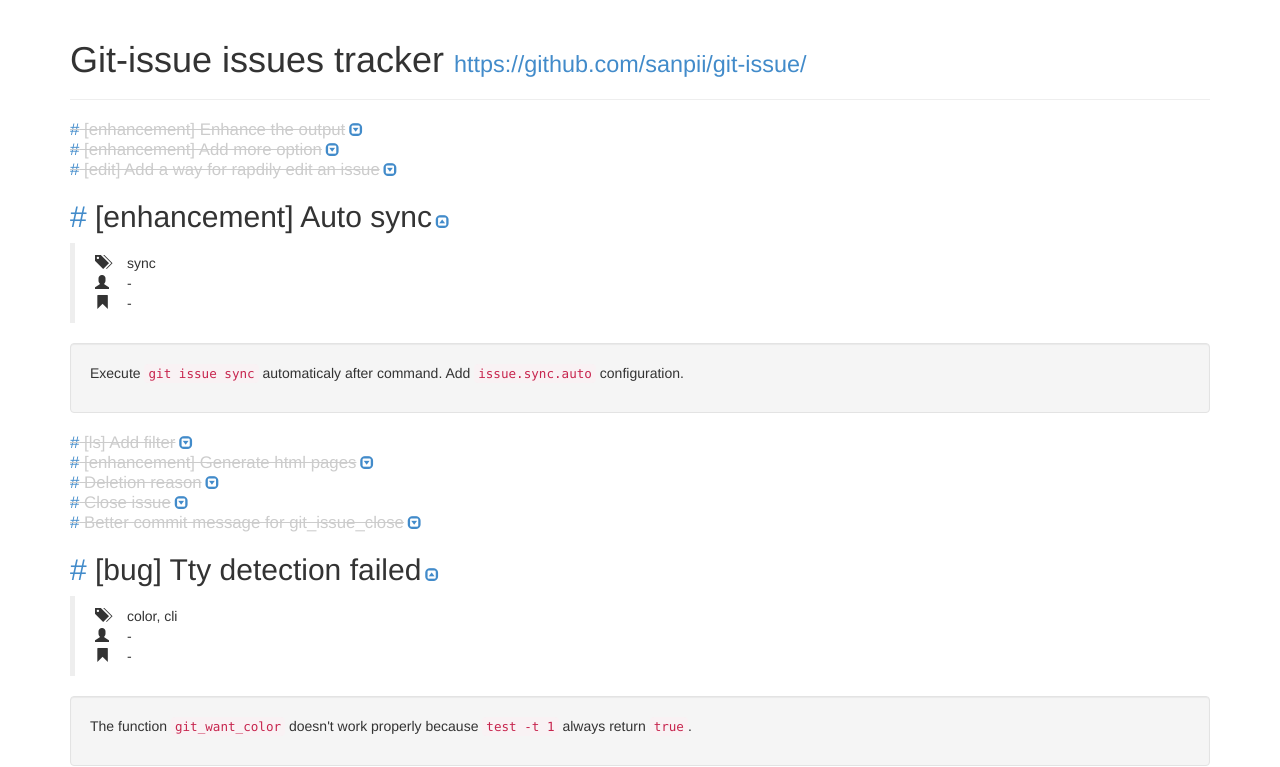
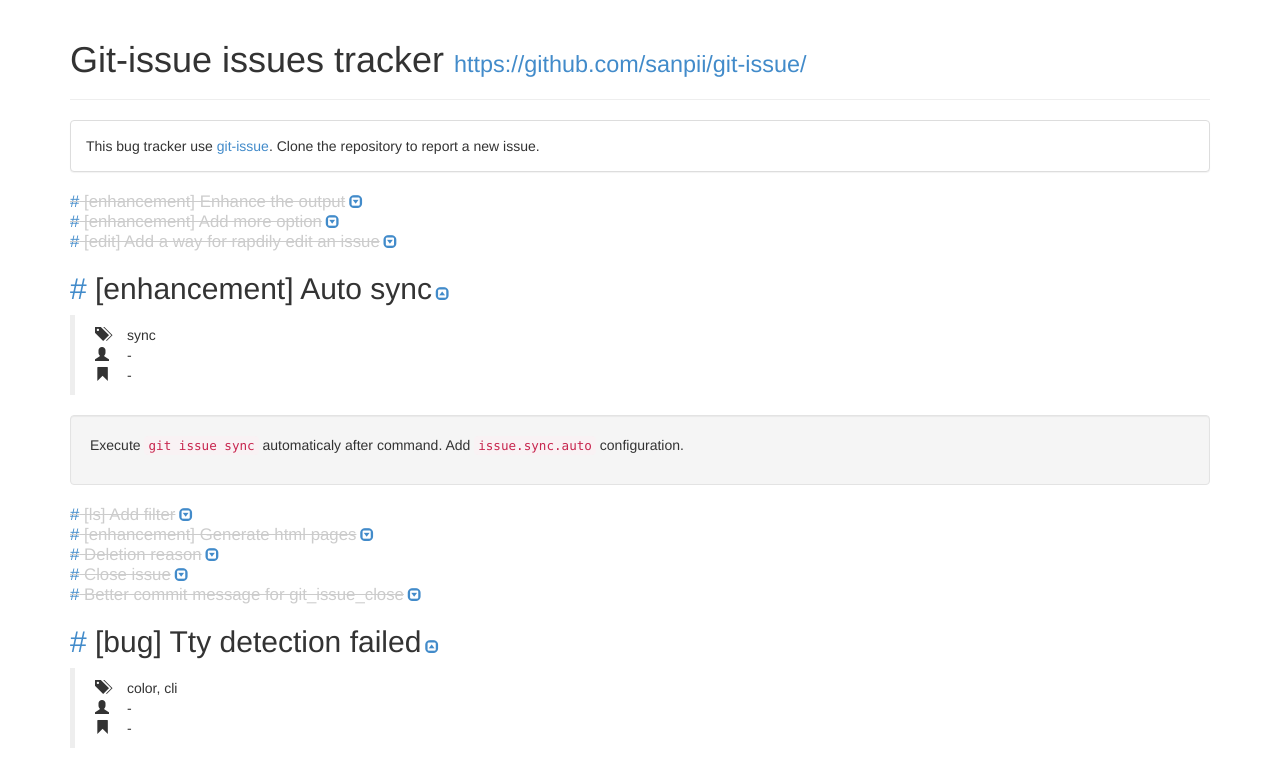
Before and after one commit to sanpii/git-issue, a plain HTML site: page index.html in a window 1280 px wide. Shown: the top 767 px of the page. Drawn offline with Linux system fonts and the light colour scheme.

Commit message:
Add index.html

```diff
--- a/index.html
+++ b/index.html
@@ -10,6 +10,14 @@
         <div class="container">
             <div class="page-header">
                 <h1>Git-issue issues tracker <small><a href="https://github.com/sanpii/git-issue/">https://github.com/sanpii/git-issue/</a></small></h1>
+            </div>
+
+            <div class="panel panel-default">
+                <div class="panel-body">
+                    This bug tracker use <a
+                    href="https://github.com/sanpii/git-issue/">git-issue</a>.
+                    Clone the repository to report a new issue.
+                </div>
             </div>
 
             <div id="1" class="issue status-close">
@@ -196,7 +204,7 @@ Use ``issue.sync.remote`` configuration.</div>
                 <div class="well description">Allow modify html header/footer, main.css and main.js via configuration. Place
 custom templates in ``.git/issue/``.</div>
             </div>
-            <div id="18" class="issue status-new">
+            <div id="18" class="issue status-close">
                 <h2><a href="#18">#</a> [enhancement] Add an introduction</h2>
                 <a class="expand" href="#"><span class="glyphicon glyphicon-collapse-up"></span></a>
                 <blockquote class="metadata">
```
